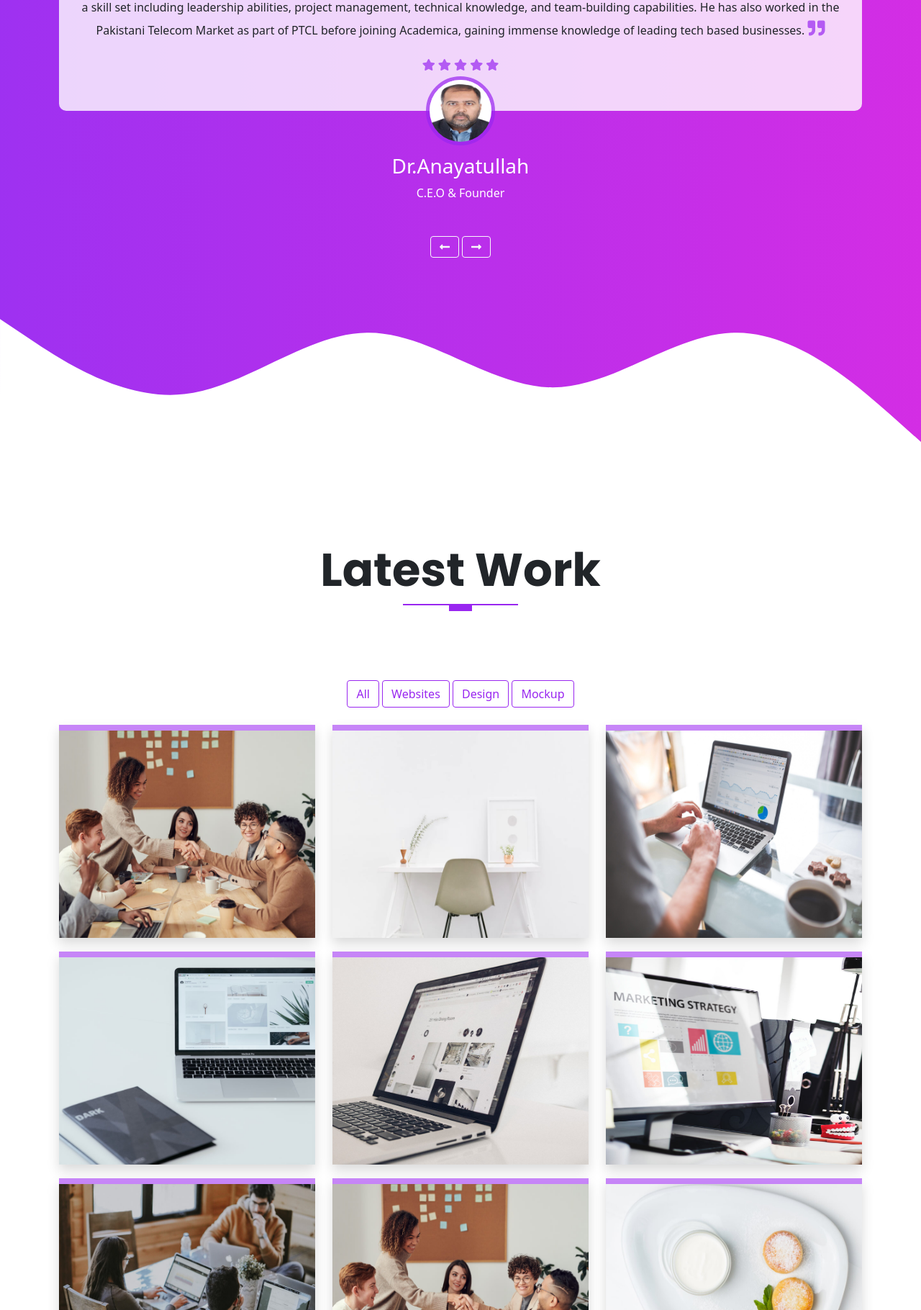
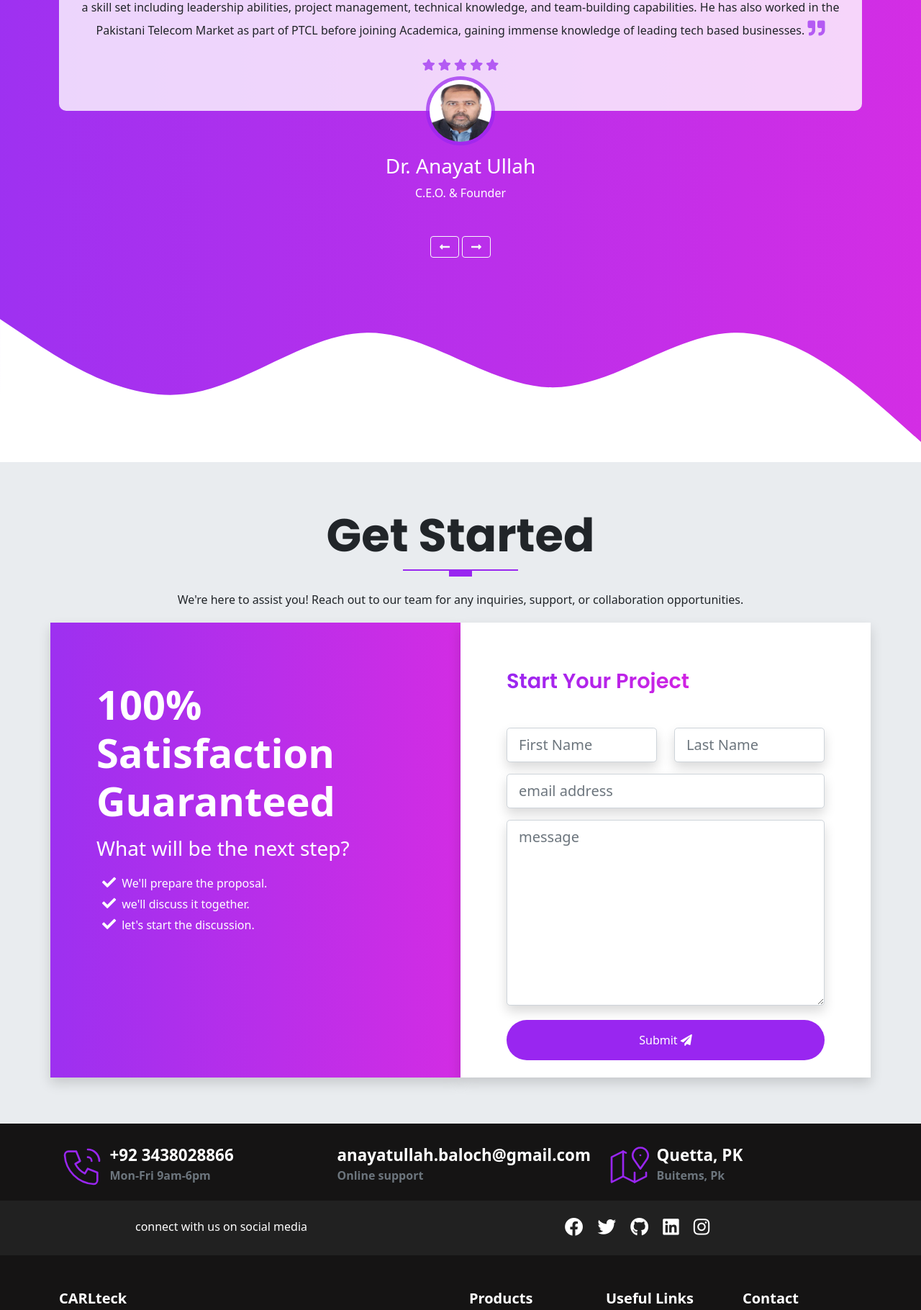
Before and after one commit to CodeWithEhtisham/carlteck, a Django app: page / in a window 1280 px wide. Shown: the part 3478-5298 px from the top of the page at 72% size. Run offline with Django 4.2, Linux system fonts and the light colour scheme; some libraries are stand-ins or nearby versions.

Commit message:
logo updated

```diff
--- a/templates/index.html
+++ b/templates/index.html
@@ -6,8 +6,8 @@
   <meta charset="UTF-8">
   <meta http-equiv="X-UA-Compatible" content="IE=edge">
   <meta name="viewport" content="width=device-width, initial-scale=1">
+  <link rel="icon" type="image/x-icon" href="{% static 'images/logo-design.png'%}">
   <title>Carlteck</title>
-  <link rel="icon" type="image/x-icon" href="{% static 'images/logos.png'%}">
   <link rel="stylesheet" href="{% static 'css/style.css' %}">
   <link rel="stylesheet" href="{% static 'css/fontawesome.css' %}">
   <link rel="stylesheet" href="https://cdn.jsdelivr.net/npm/glightbox/dist/css/glightbox.min.css" />
@@ -23,7 +23,7 @@
   <nav class="navbar navbar-expand-lg navbar-dark menu shadow fixed-top">
     <div class="container">
       <a class="navbar-brand" href="">
-        <img src="{% static 'images/logos.png'%}" width="180px" height="60px" alt="logo image">
+        <img src="{% static 'images/logo2.png'%}" width="180px" height="60px" alt="logo image">
       </a>
       <button class="navbar-toggler" type="button" data-bs-toggle="collapse" data-bs-target="#navbarNav"
         aria-controls="navbarNav" aria-expanded="false" aria-label="Toggle navigation">
@@ -33,7 +33,7 @@
         <ul class="navbar-nav">
           <li class="nav-item"><a class="nav-link active" aria-current="page" href="index.html">Home</a></li>
           <li class="nav-item"><a class="nav-link" href="#services">Products</a></li>
-          <li class="nav-item"><a class="nav-link" href="#testimonials">Teams</a></li>
+          <li class="nav-item"><a class="nav-link" href="#testimonials">Team</a></li>
           <!-- <li class="nav-item"><a class="nav-link" href="#faq">faq</a></li> -->
           <!-- <li class="nav-item"><a class="nav-link" href="#portfolio">portfolio</a></li> -->
           <li class="nav-item"><a class="nav-link" href="#contact">contact</a>
@@ -298,8 +298,8 @@
               </div>
               <!-- client name & role  -->
               <div class="testimonials__name">
-                <h3>Dr.Anayatullah</h3>
-                <p class="fw-light">C.E.O & Founder</p>
+                <h3>Dr. Anayat Ullah</h3>
+                <p class="fw-light">C.E.O. & Founder</p>
               </div>
             </div>
             <!-- CAROUSEL ITEM 2 -->
@@ -462,16 +462,14 @@
                               START SECTION 7 - THE PORTFOLIO
 //////////////////////////////////////////////////////////////////////////////////////////////////////-->
 
-  <section id="portfolio" class="portfolio">
+  <!-- <section id="portfolio" class="portfolio">
     <div class="container">
       <div class="row text-center mt-5">
         <h1 class="display-3 fw-bold text-capitalize">Latest work</h1>
         <div class="heading-line"></div>
         <p class="lead">
-          <!-- Lorem ipsum dolor sit amet consectetur adipisicing elit. Sint porro temporibus distinctio. -->
         </p>
       </div>
-      <!-- FILTER BUTTONS  -->
       <div class="row mt-5 mb-4 g-3 text-center">
         <div class="col-md-12">
           <button class="btn btn-outline-primary" type="button">All</button>
@@ -481,7 +479,6 @@
         </div>
       </div>
 
-      <!-- START THE PORTFOLIO ITEMS  -->
       <div class="row">
         <div class="col-lg-4 col-md-6">
           <div class="portfolio-box shadow">
@@ -593,7 +590,7 @@
         </div>
       </div>
     </div>
-  </section>
+  </section> -->
 
   <!-- /////////////////////////////////////////////////////////////////////////////////////////////////////////
               START SECTION 8 - GET STARTED
@@ -696,7 +693,7 @@
             </svg>
           </div>
           <div class="contact-box__info">
-            <a href="#" class="contact-box__info--title">anayatullah.baloch@googlemail.com</a>
+            <a href="#" class="contact-box__info--title">anayatullah.baloch@gmail.com</a>
             <p class="contact-box__info--subtitle">Online support</p>
           </div>
         </div>
```
Also changed, not shown: assets/images/logo-design.png (added), assets/images/logo1.png (added), assets/images/logo2.png (added), assets/images/logos.png (deleted).
